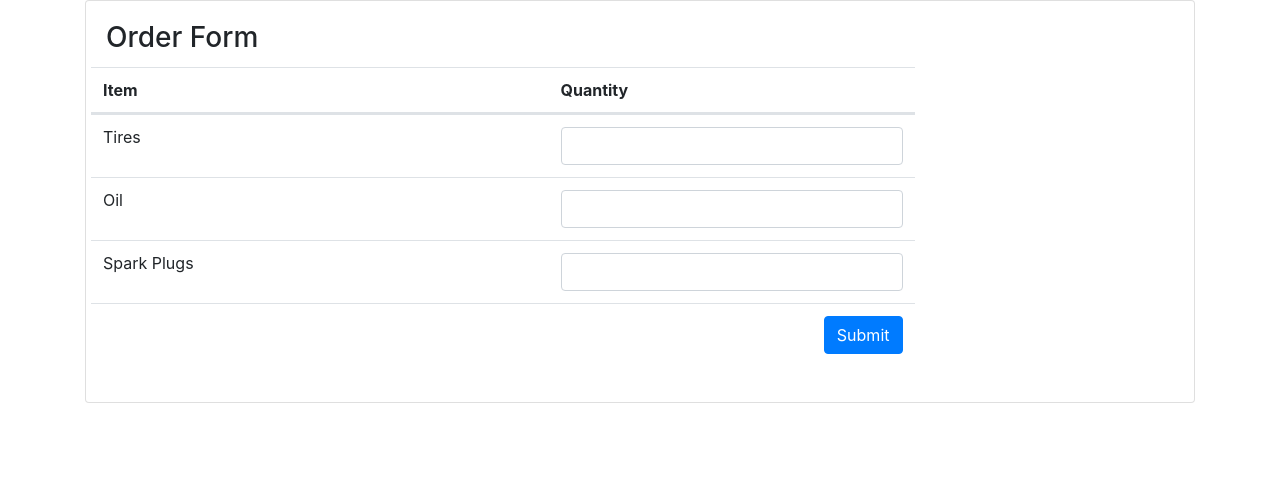
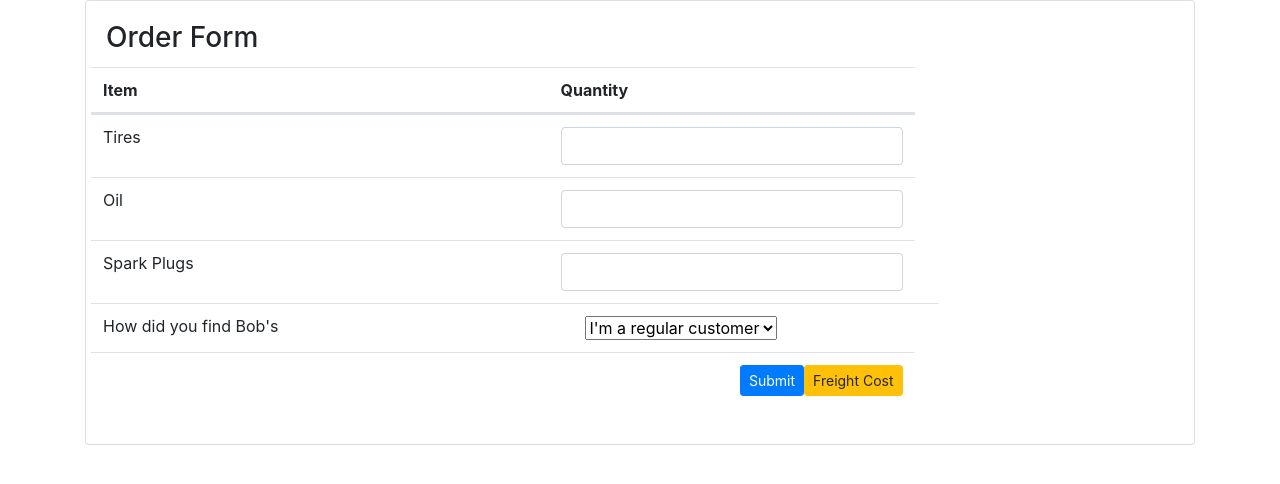
Before and after one commit to toledobrendo/llama-php, a PHP site: page /bobs-auto-parts/order-form.php in a window 1280 px wide. Shown: the top 484 px of the page. Run offline with PHP 8.4, Linux system fonts and the light colour scheme.

Commit message:
Loops and Freight Cost page

```diff
--- a/bobs-auto-parts/order-form.php
+++ b/bobs-auto-parts/order-form.php
@@ -41,8 +41,20 @@
                   </td>
                 </tr>
                 <tr class="row">
+                  <td class="col-5">How did you find Bob's<td>
+                  <td class="col-4">
+                    <select name="find" class="custon-select">
+                      <option value="regular">I'm a regular customer</option>
+                      <option value="tv">TV Advertisement</option>
+                      <option value="phone">From Phone directory</option>
+                      <option value="mouth">From Word of Mouth</option>
+                    </select>
+                  </td>
+                </tr>
+                <tr class="row">
                   <td colspan="2" class="col-9">
-                    <button type="submit" class="btn btn-primary float-right">Submit</button>
+                    <a href="freight-cost.php" class="btn btn-warning btn-sm float-right">Freight Cost</a>
+                    <button type="submit" class="btn btn-primary btn-sm float-right">Submit</button>
                   </td>
                 </tr>
               </tbody>
```
Also changed, not shown: bobs-auto-parts/process-order.php (+34 -7 lines).
